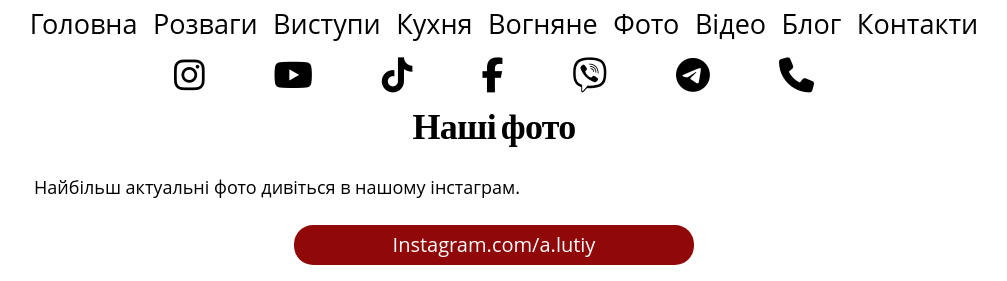
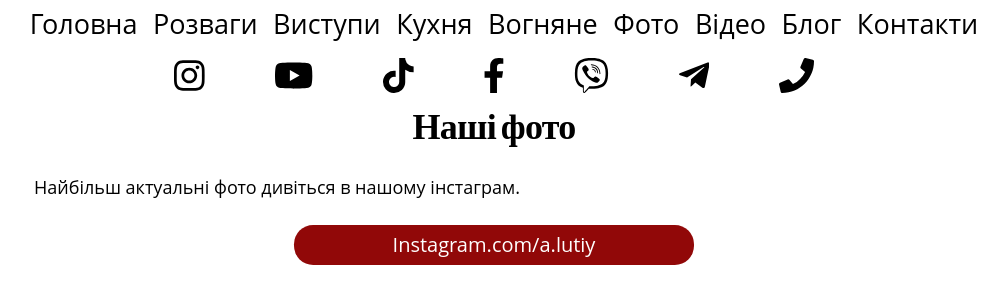
Before and after one commit to ItSuhsko14/Kozaky.com.ua, an Astro site: page /photo in a window 1280 px wide. Shown: the top 281 px of the page, without its empty margins (146-1153 px from the left). Built offline with nearby package versions, Linux system fonts and the light colour scheme; Astro itself is replaced by a stand-in of ours.

Commit message:
perf: inline contact icons instead of loading Font Awesome kit (#14)
The seven contact icons are now the original Font Awesome 5.15.4 SVGs inlined by Contacts, which drops about 260 KB of third-party CSS and fonts from every page. Links get aria-label so they have an accessible name.

```diff
--- a/src/components/Contacts.astro
+++ b/src/components/Contacts.astro
@@ -1,31 +1,38 @@
+---
+import facebookIcon from '../icons/facebook-f.svg?raw';
+import instagramIcon from '../icons/instagram.svg?raw';
+import phoneIcon from '../icons/phone.svg?raw';
+import telegramIcon from '../icons/telegram-plane.svg?raw';
+import tiktokIcon from '../icons/tiktok.svg?raw';
+import viberIcon from '../icons/viber.svg?raw';
+import youtubeIcon from '../icons/youtube.svg?raw';
+
+const contactLinks = [
+  { label: 'Instagram', href: 'https://www.instagram.com/a.lutiy', icon: instagramIcon },
+  { label: 'YouTube', href: 'https://www.youtube.com/@lutykozaky', icon: youtubeIcon },
+  { label: 'TikTok', href: 'https://www.tiktok.com/@a.lutiy?', icon: tiktokIcon },
+  { label: 'Facebook', href: 'https://www.facebook.com/lutikozaki', icon: facebookIcon },
+  { label: 'Viber', href: 'https://viber.click/380676309342', icon: viberIcon },
+  { label: 'Telegram', href: 'https://t.me/ALutiy', icon: telegramIcon },
+  { label: 'Подзвонити', href: 'tel:+380676309342', icon: phoneIcon },
+];
+
+function toInlineIcon(svg: string) {
+  const [, , viewBoxWidth, viewBoxHeight] = svg.match(/viewBox="([^"]+)"/)![1].split(' ').map(Number);
+  const widthInEm = viewBoxWidth / viewBoxHeight;
+  return svg.replace('<svg ', `<svg class="contact-icon" width="${widthInEm}em" height="1em" fill="currentColor" aria-hidden="true" focusable="false" `);
+}
+---
 <div class="contacts">
+	{contactLinks.map((contact) => (
+		<a href={contact.href} target={contact.href.startsWith('tel:') ? undefined : '_blank'} aria-label={contact.label}>
+			<Fragment set:html={toInlineIcon(contact.icon)} />
+		</a>
+	))}
+</div>
 
-	<a href="https://www.instagram.com/a.lutiy" target="_blank">
-		<i class="fab fa-instagram"></i>
-	</a>
-
-	<a href="https://www.youtube.com/@lutykozaky" target="_blank">
-		<i class="fab fa-youtube"></i>
-	</a>
-
-	<a href="https://www.tiktok.com/@a.lutiy?" target="_blank">
-		<i class="fab fa-tiktok"></i>
-	</a>
-
-	<a href="https://www.facebook.com/lutikozaki" target="_blank">
-		<i class="fab fa-facebook-f"></i>
-	</a>
-
-	<a href="https://viber.click/380676309342" target="_blank">
-		<i class="fab fa-viber"></i>
-	</a>
-
-	<a href="https://t.me/ALutiy" target="_blank">
-		<i class="fab fa-telegram-plane"></i>
-	</a>
-
-	<a href="tel:+380676309342">
-		<i class="fas fa-phone"></i>
-	</a>
-
-</div>
+<style is:global>
+	.contact-icon {
+		display: block;
+	}
+</style>
--- a/src/layouts/Layout.astro
+++ b/src/layouts/Layout.astro
@@ -88,7 +88,6 @@ const structuredData = {
     <link rel="stylesheet" href="/сss/photogallery.css">
     <link rel="stylesheet" href="/сss/kartka-rozvag.css">
     <link rel="stylesheet" href={`${assetBase}сss/lutishably.css`}>
-    <script is:inline src="https://kit.fontawesome.com/d52f45beee.js" crossorigin="anonymous" defer></script>
     <script is:inline type="application/ld+json" set:html={JSON.stringify(structuredData)} />
 </head>
 <slot />
```
Also changed, not shown: src/icons/facebook-f.svg (added), src/icons/instagram.svg (added), src/icons/phone.svg (added), src/icons/telegram-plane.svg (added), src/icons/tiktok.svg (added), src/icons/viber.svg (added), src/icons/youtube.svg (added).
